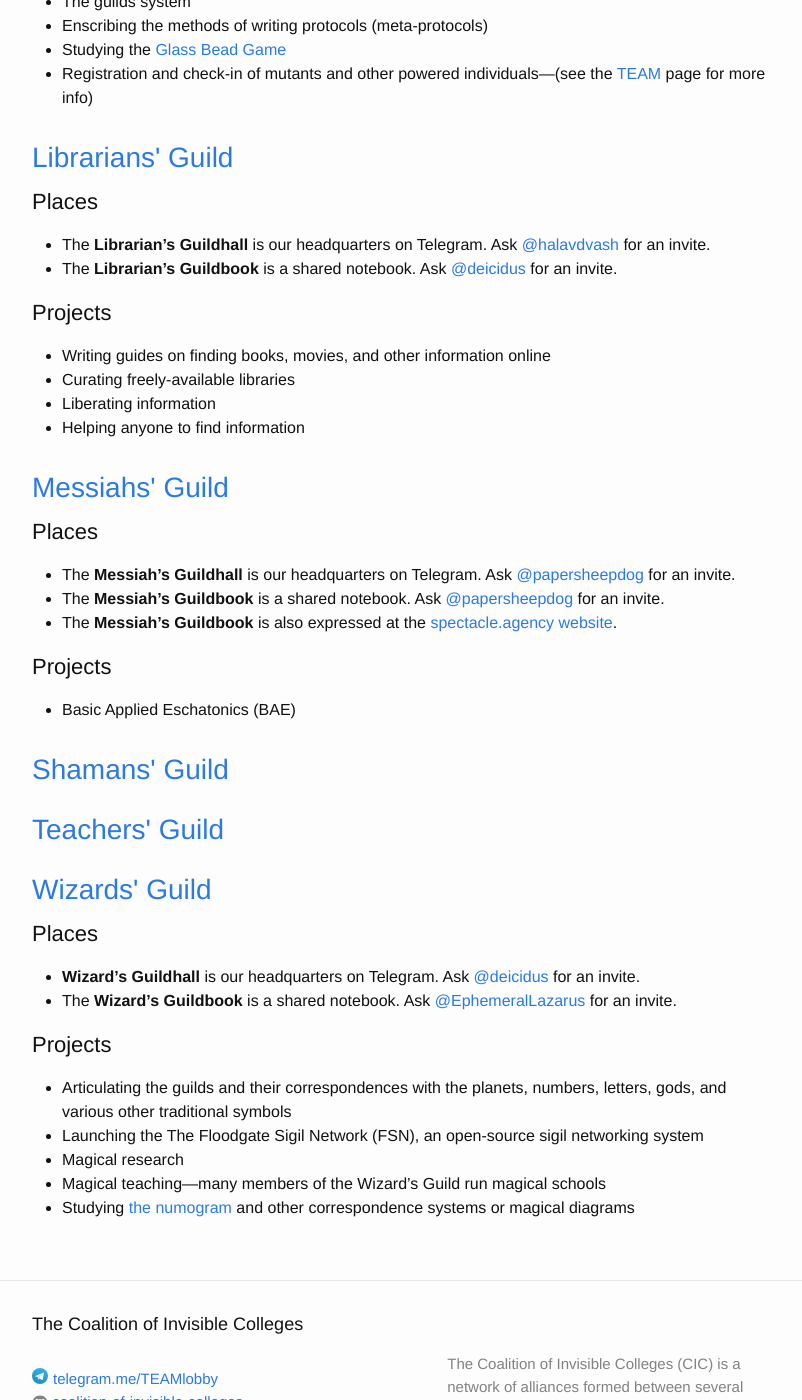
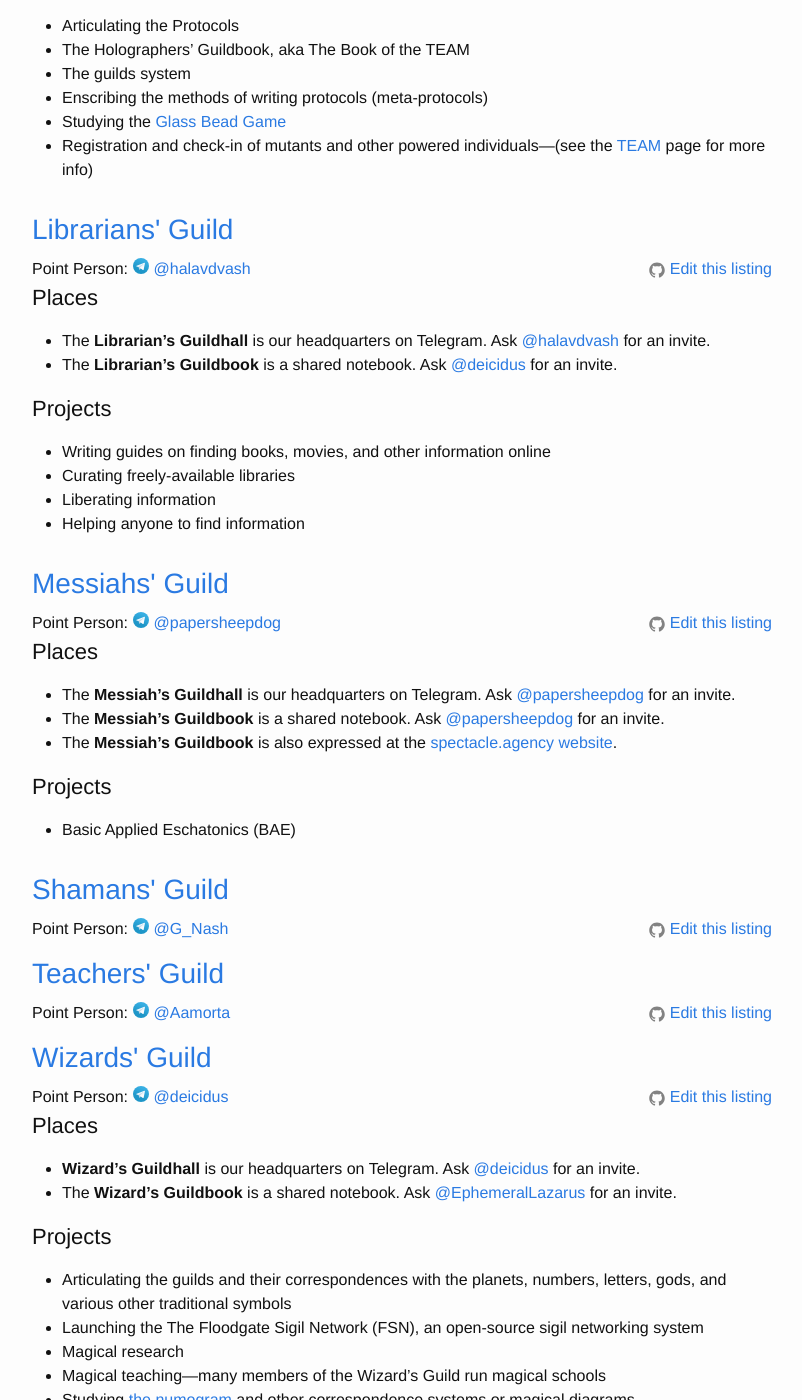
Before and after one commit to coalition-of-invisible-colleges/cic.github.io, a Jekyll site: the page built from colleges/TEAM.md, in a window 1280 px wide and 1400 px high, scrolled down 1674 px. Shown: the whole window, without its empty margins (238-1040 px from the left). Built offline with Jekyll 4.4.1, drawn with Linux system fonts in a browser that asks for light colours; part of the change alters nothing that is shown; some of the changed text lies outside the part shown.

```diff
--- a/_config.yml
+++ b/_config.yml
@@ -47,6 +47,6 @@ collections:
 defaults:
   -
     scope:
-      type: listing
+      type: listings
     values:
       layout: listing
```
